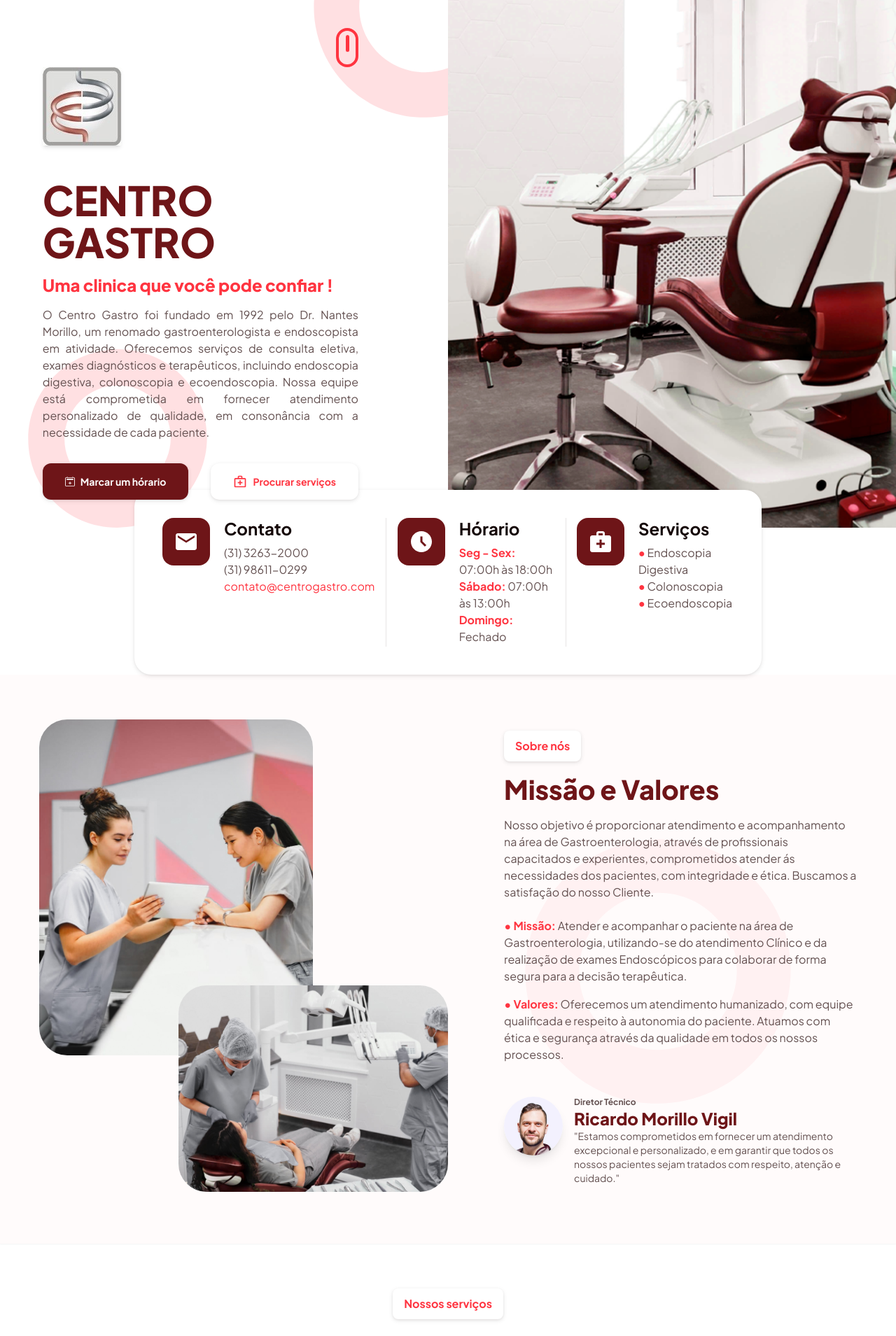
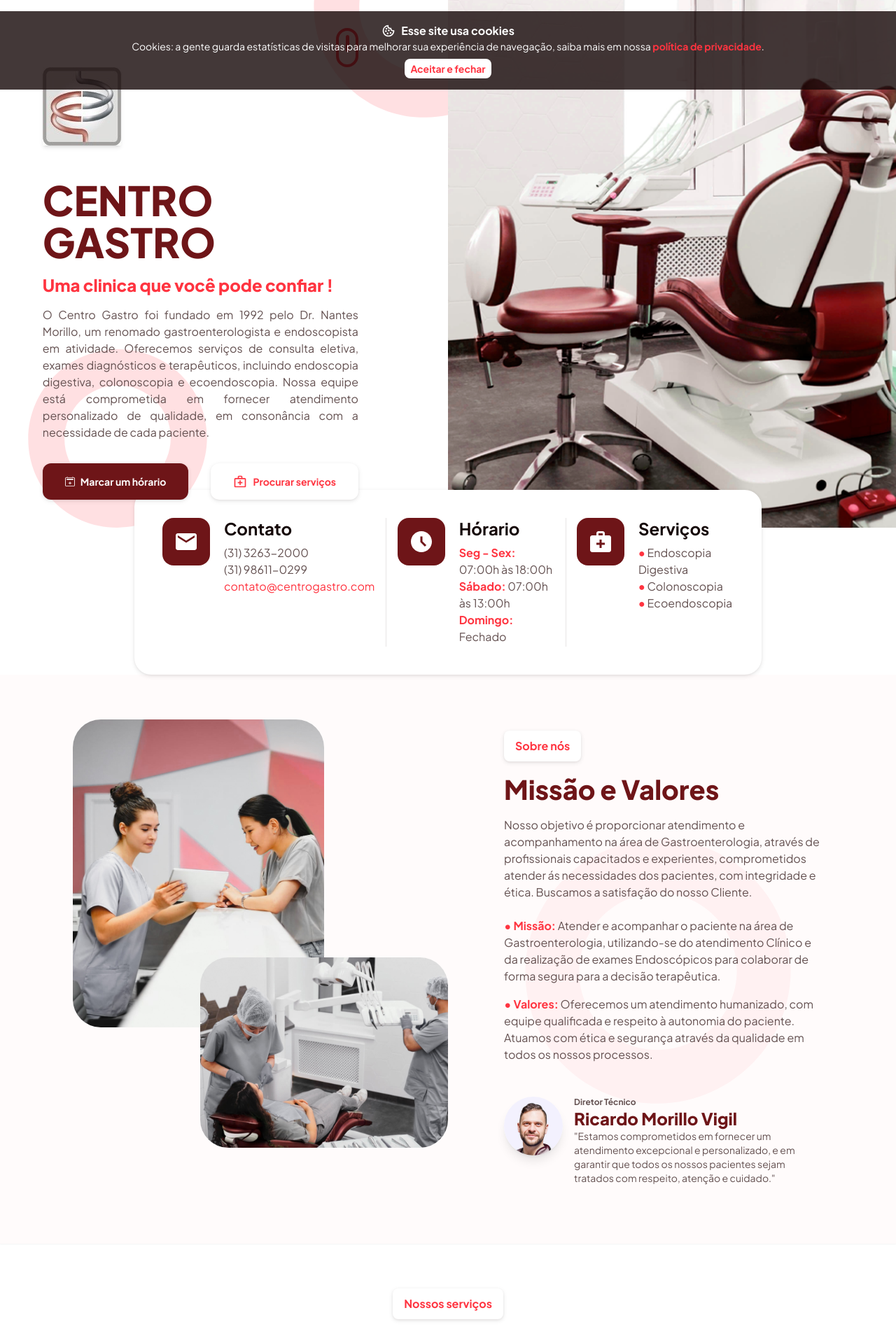
Before and after one commit to thi-alves/centrogastroenterologico, a React (Vite) app: page / in a window 1280 px wide. Shown: the top 1909 px of the page at 70% size. Built offline with nearby package versions, Linux system fonts and the light colour scheme.

Commit message:
Versão Rev. 1.0

```diff
--- a/src/components/Hero.jsx
+++ b/src/components/Hero.jsx
@@ -1,5 +1,5 @@
-import React from "react";
-import { logo_ofc,home, circle } from "../assets";
+import { useState } from "react";
+import { logo_ofc, home, circle } from "../assets";
 import {
   MdEmail,
   MdAccessTimeFilled,
@@ -7,11 +7,34 @@ import {
   MdOutlineMedicalServices,
 } from "react-icons/md";
 import { BsCalendar2Plus } from "react-icons/bs";
+import { BiCookie } from "react-icons/bi";
+
 
 const Hero = () => {
+  const [cookies, setCookies] = useState(false);
+
   return (
     <section id="home">
-      <div className="w-screen min-h-screen">
+      <div className="w-screen min-h-screen relative">
+        {cookies == false ?
+          <div className="my-4 w-full py-4 bg-black/80 fixed z-[99] shadow-sm text-white">
+            <div className="text-center flex flex-col justify-center">
+              <div className="flex justify-center items-center text-base">
+                <BiCookie className="text-xl mr-2" />
+                <p> <strong>Esse site usa cookies</strong></p>
+
+              </div>
+
+              <p>Cookies: a gente guarda estatísticas de visitas para melhorar sua experiência de navegação, saiba mais em nossa <strong className="text-secondary"><a href="www.google.com"> política de privacidade</a></strong>.</p>
+              <div className="flex justify-center">
+                <a onClick={() => setCookies(!cookies)} className="font-bold text-secondary bg-white rounded-lg px-2 py-1 mt-2 cursor-pointer">Aceitar e fechar</a>
+
+              </div>
+
+            </div>
+          </div> :
+          ""}
+
         <div className="w-full h-full grid sm:grid-cols-2 gap-y-4">
           <div className="flex flex-col justify-center items-end mr-20 relative overflow-hidden w-full h-full  space-container-section">
             <img
@@ -33,17 +56,17 @@ const Hero = () => {
 
 
             <div className="self-end max-w-[568px] z-[1] flex flex-col gap-y-4">
-            <div className="mb-8">
-            <img src={logo_ofc} className="w-28 shadow-md"></img>
-            </div>
+              <div className="mb-8">
+                <img src={logo_ofc} className="w-28 shadow-md"></img>
+              </div>
               <h1 className="h1 text-primary">
                 <strong>
-                 CENTRO GASTRO
+                  CENTRO GASTRO
                 </strong>
               </h1>
               <h3 className="h3 text-secondary"><strong>Uma clinica que você pode confiar ! </strong> </h3>
               <p className="p text-gray_red text-justify mb-4">
-              O Centro Gastro foi fundado em 1992 pelo Dr. Nantes Morillo, um renomado gastroenterologista e endoscopista em atividade. Oferecemos serviços de consulta eletiva, exames diagnósticos e terapêuticos, incluindo endoscopia digestiva, colonoscopia e ecoendoscopia. Nossa equipe está comprometida em fornecer atendimento personalizado de qualidade, em consonância com a necessidade de cada paciente.
+                O Centro Gastro foi fundado em 1992 pelo Dr. Nantes Morillo, um renomado gastroenterologista e endoscopista em atividade. Oferecemos serviços de consulta eletiva, exames diagnósticos e terapêuticos, incluindo endoscopia digestiva, colonoscopia e ecoendoscopia. Nossa equipe está comprometida em fornecer atendimento personalizado de qualidade, em consonância com a necessidade de cada paciente.
               </p>
               <div className="flex justify-start gap-x-8 items-center flex-col sm:flex-row gap-y-2">
                 <a href="#contact" className="flex justify-center items-center gap-2 w-full sm:w-max bg-primary rounded-xl px-8 py-4 font-bold text-white shadow-btn hover:bg-secondary hover:-translate-y-1 transition duration-300">
--- a/tailwind.config.cjs
+++ b/tailwind.config.cjs
@@ -7,10 +7,11 @@ module.exports = {
       padding: {
         center: true,
         DEFAULT: '1rem',
-        sm: '1rem',
-        lg: '',
-        xl: '6rem',
-        '2xl': '',
+        sm: '2rem',
+        md: '3rem',
+        lg: '4rem',
+        xl: '5rem',
+        '2xl': '6rem',
       },
     },
     extend: {
```
